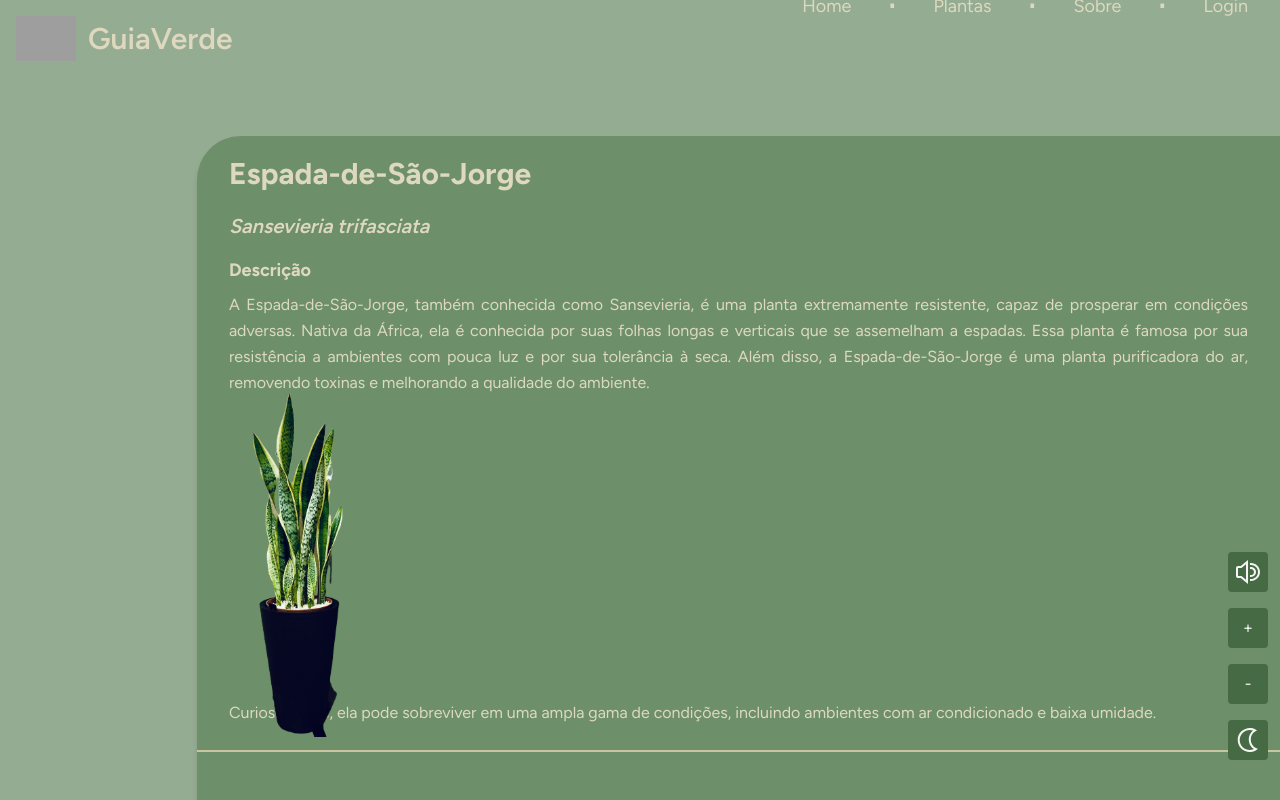
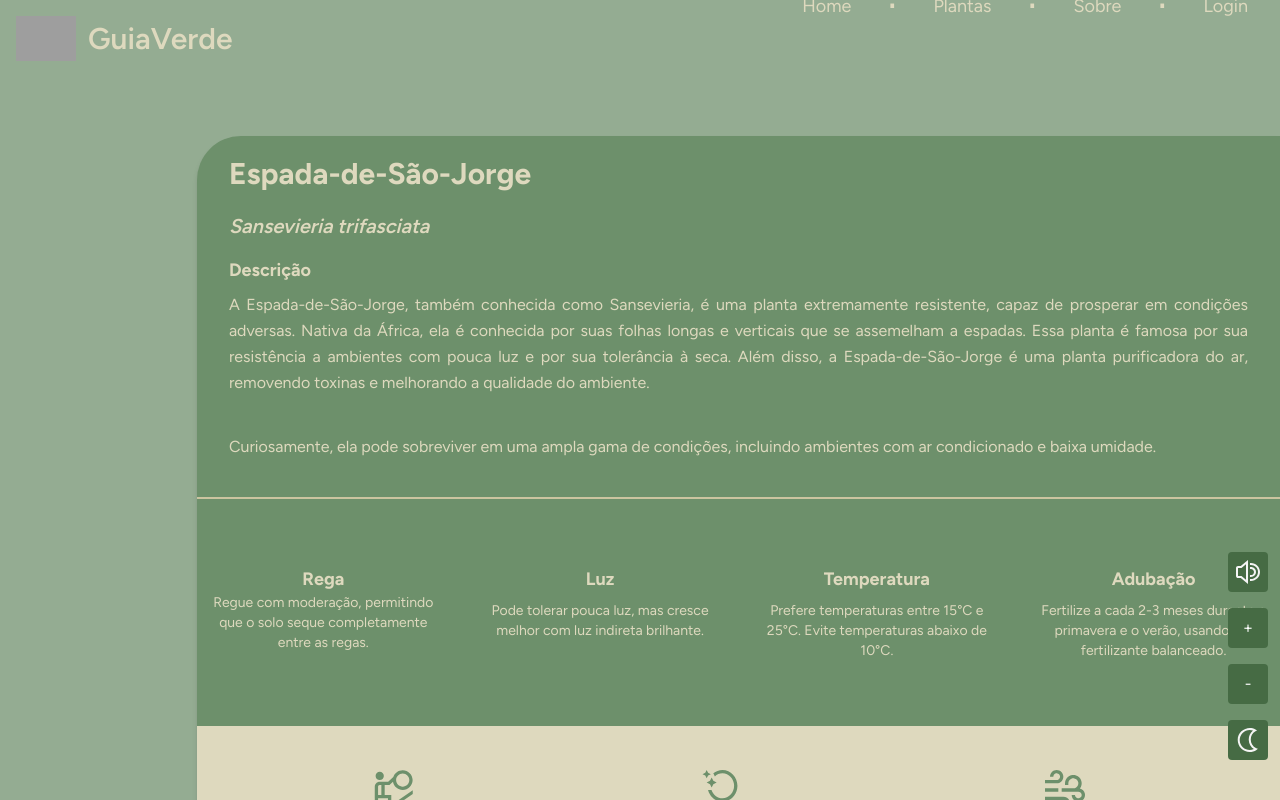
Before and after one commit to NicoleCarmo/SiteGuiaVerde, a Next.js app: page /plantas/detalhes2 in a window 1280 px wide. Shown: the top 800 px of the page. Built offline with nearby package versions, Linux system fonts and the light colour scheme; grey boxes are pictures that could not be loaded.

Commit message:
Update page.js

```diff
--- a/src/app/plantas/detalhes2/page.js
+++ b/src/app/plantas/detalhes2/page.js
@@ -16,28 +16,18 @@ export default function detalhes() {
             A Espada-de-São-Jorge, também conhecida como Sansevieria, é uma planta extremamente resistente, capaz de prosperar em condições adversas. Nativa da África, ela é conhecida por suas folhas longas e verticais que se assemelham a espadas. Essa planta é famosa por sua resistência a ambientes com pouca luz e por sua tolerância à seca. Além disso, a Espada-de-São-Jorge é uma planta purificadora do ar, removendo toxinas e melhorando a qualidade do ambiente.
             </p>
           </div>
-
-          {/* Imagem */}
-          <div className="relative flex-shrink-0 w-full md:w-64 h-64 -translate-y-[40px] -translate-x-[-5px] md:w-[130px] md:h-[130px]">
-          <Image
-              src="/ImgGeral/PlantaEspada.png"
-              alt="Cacto-de-mesa"
-              width={200}
-              height={200}
-          />
           </div>
-        </div>
 
         {/* Curiosidade */}
         <div className="text-gbege1 px-8 md:text-xs">
-          <p className="text-base text-justify leading-relaxed">
+          <p className="text-base text-justify leading-relaxed md:text-xs">
           Curiosamente, ela pode sobreviver em uma ampla gama de condições, incluindo ambientes com ar condicionado e baixa umidade.
           </p>
         </div>
 
         {/* Seção de Cuidados */}
         <hr style={{ border: "none", borderTop: "2px solid #CBC4A0", width: "100%" }} />
-        <div className="grid grid-cols-2 md:grid-cols-4 gap-6 mt-6 md:grid-cols-2 md:grid-rows-2">
+        <div className="grid grid-cols-4 md:grid-cols-2 gap-6 mt-6 md:grid-rows-2">
           <div className="flex flex-col items-center text-center p-1 px-4 md:order-1">
             <h4 className="font-bold text-lg text-gbege1 md:text-sm">Rega</h4>
             <p className="text-sm text-gbege1 md:text-xs md:whitespace-normal w-full md:block">
```
